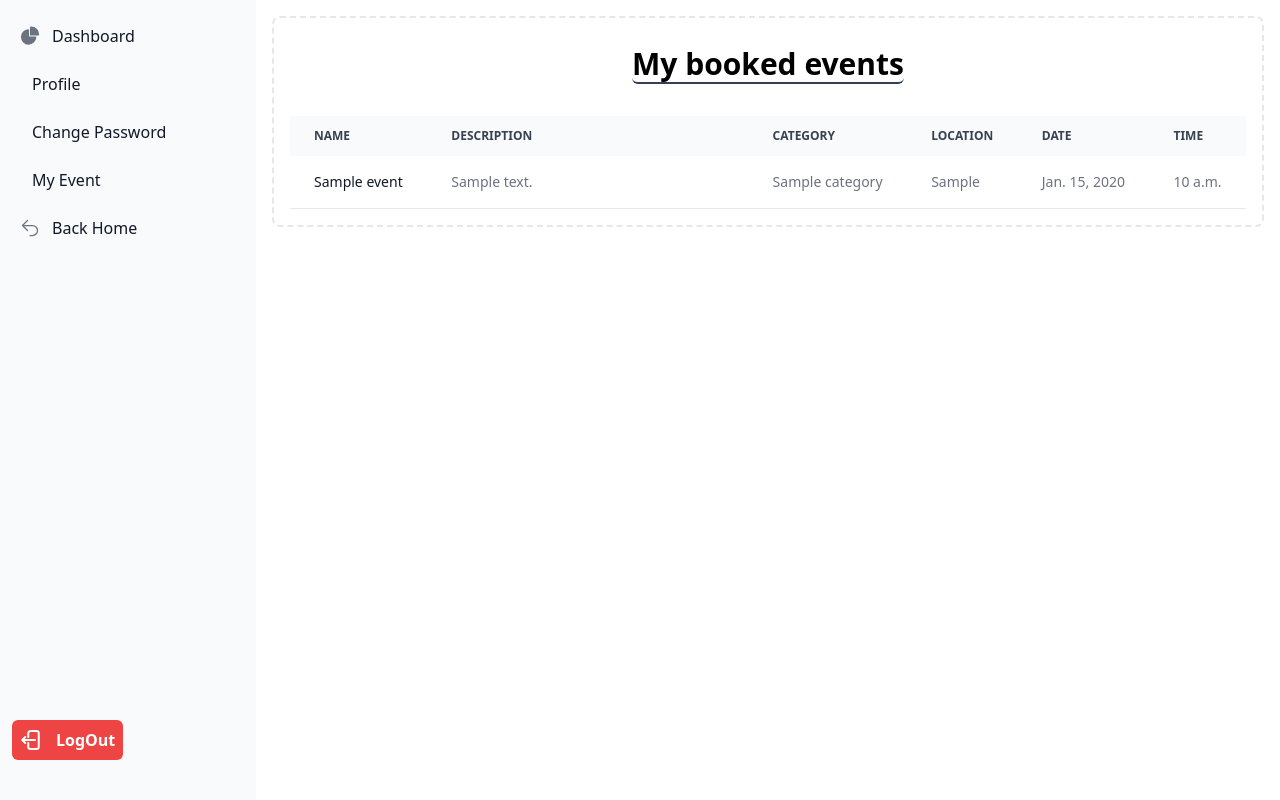
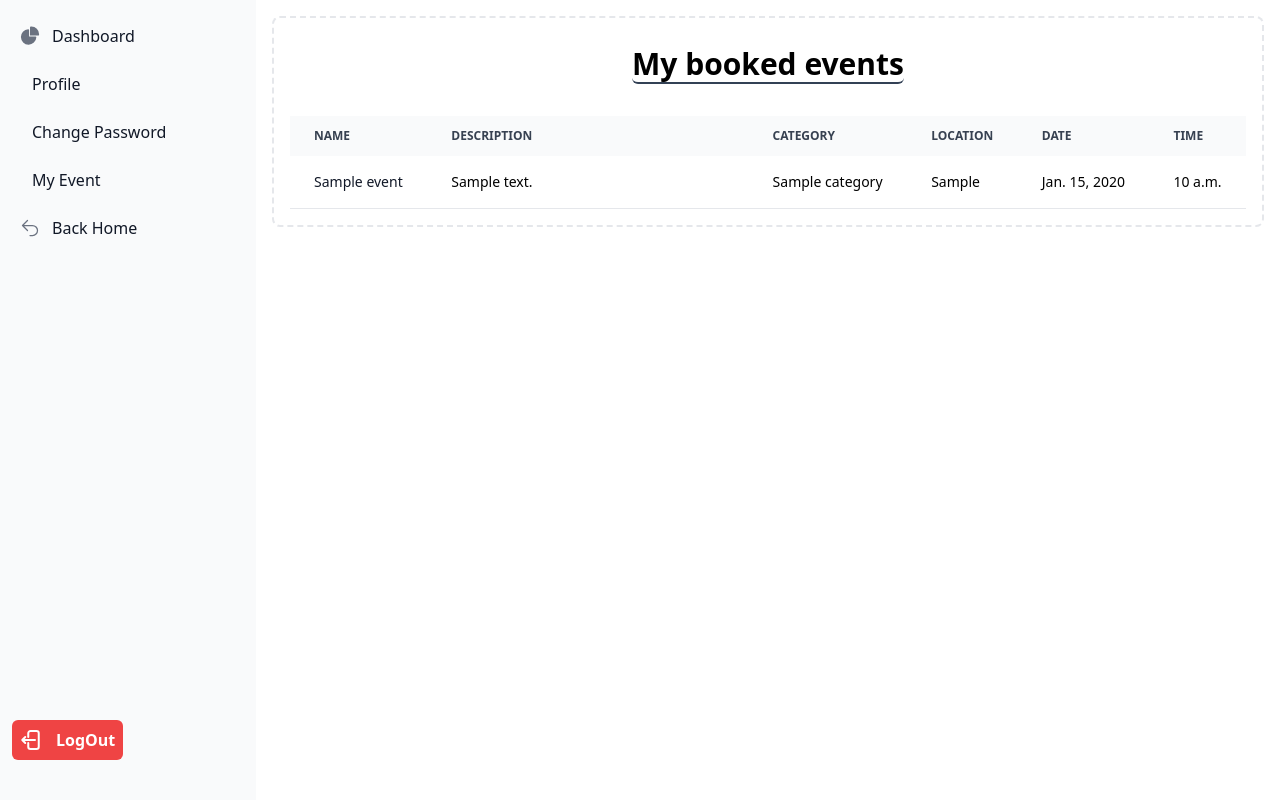
Before and after one commit to rjmahfuztech/event-management, a Django app: page /users/my-event/ in a window 1280 px wide. Run offline with Django 5.2, Linux system fonts and the light colour scheme; a user stored in the database is signed in; tables that the repository leaves empty hold one stand-in row (values such as "Sample post"); some libraries are stand-ins or nearby versions.

Commit message:
participant and user_booked_event text color changed

```diff
--- a/events/templates/participant.html
+++ b/events/templates/participant.html
@@ -37,7 +37,7 @@
         </thead>
         <tbody>
             {% for participant in participants %}
-                <tr class="bg-white border-b dark:bg-gray-800 dark:border-gray-700 border-gray-200">
+                <tr class="bg-white border-b dark:bg-gray-800 text-black dark:border-gray-700 border-gray-200">
                     <th scope="row" class="px-6 py-4 font-medium text-gray-900 whitespace-nowrap dark:text-white">
                         {% if participant.first_name and participant.last_name %}
                             {{participant.first_name}} {{participant.last_name}}
--- a/events/templates/user_booked_event.html
+++ b/events/templates/user_booked_event.html
@@ -41,7 +41,7 @@
             </thead>
             <tbody>
                 {% for event in user_events %}
-                    <tr class="bg-white border-b dark:bg-gray-800 dark:border-gray-700 border-gray-200">
+                    <tr class="bg-white border-b dark:bg-gray-800 text-black dark:border-gray-700 border-gray-200">
                         <th scope="row" class="px-6 py-4 font-medium text-gray-900 whitespace-nowrap dark:text-white">
                             {{event.name}}
                         </th>
```
